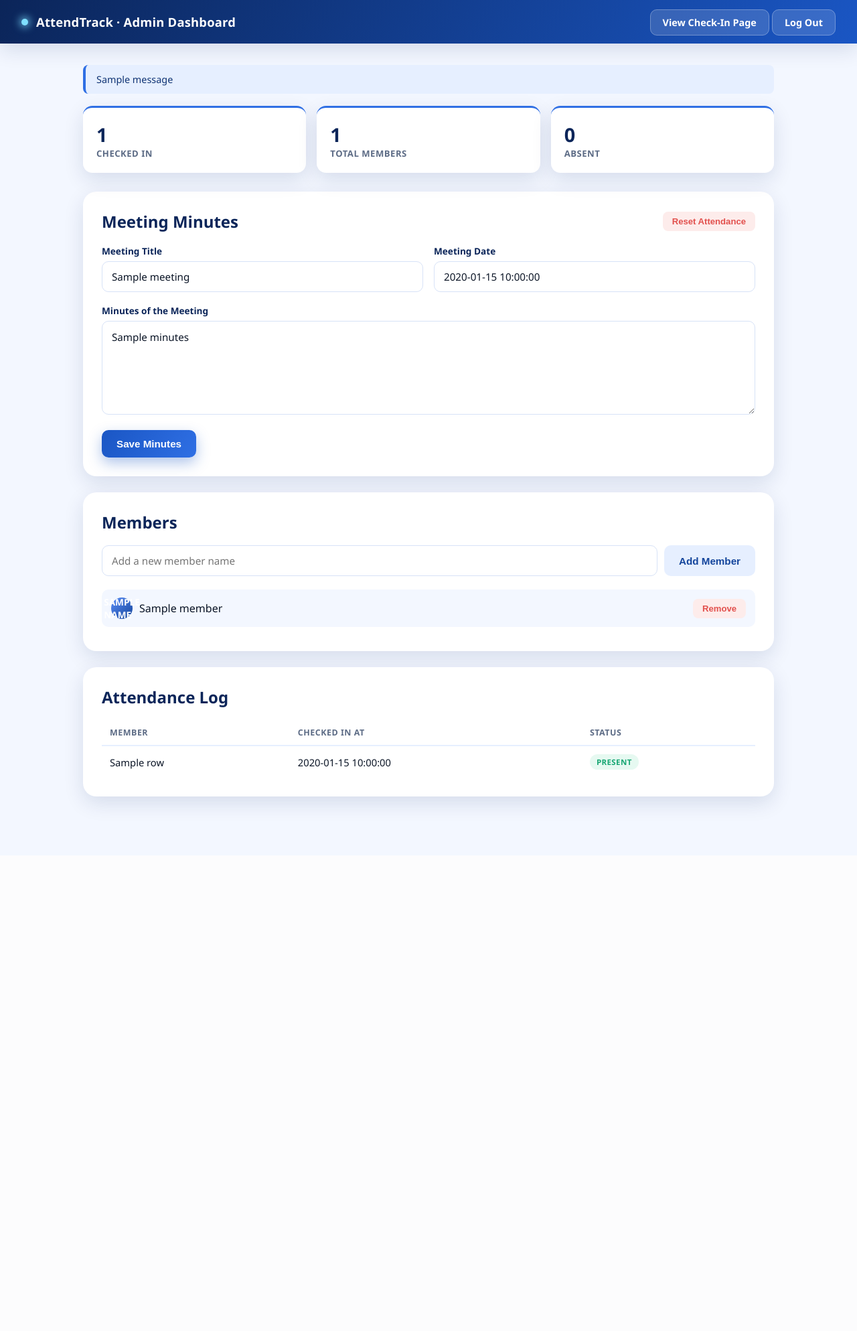
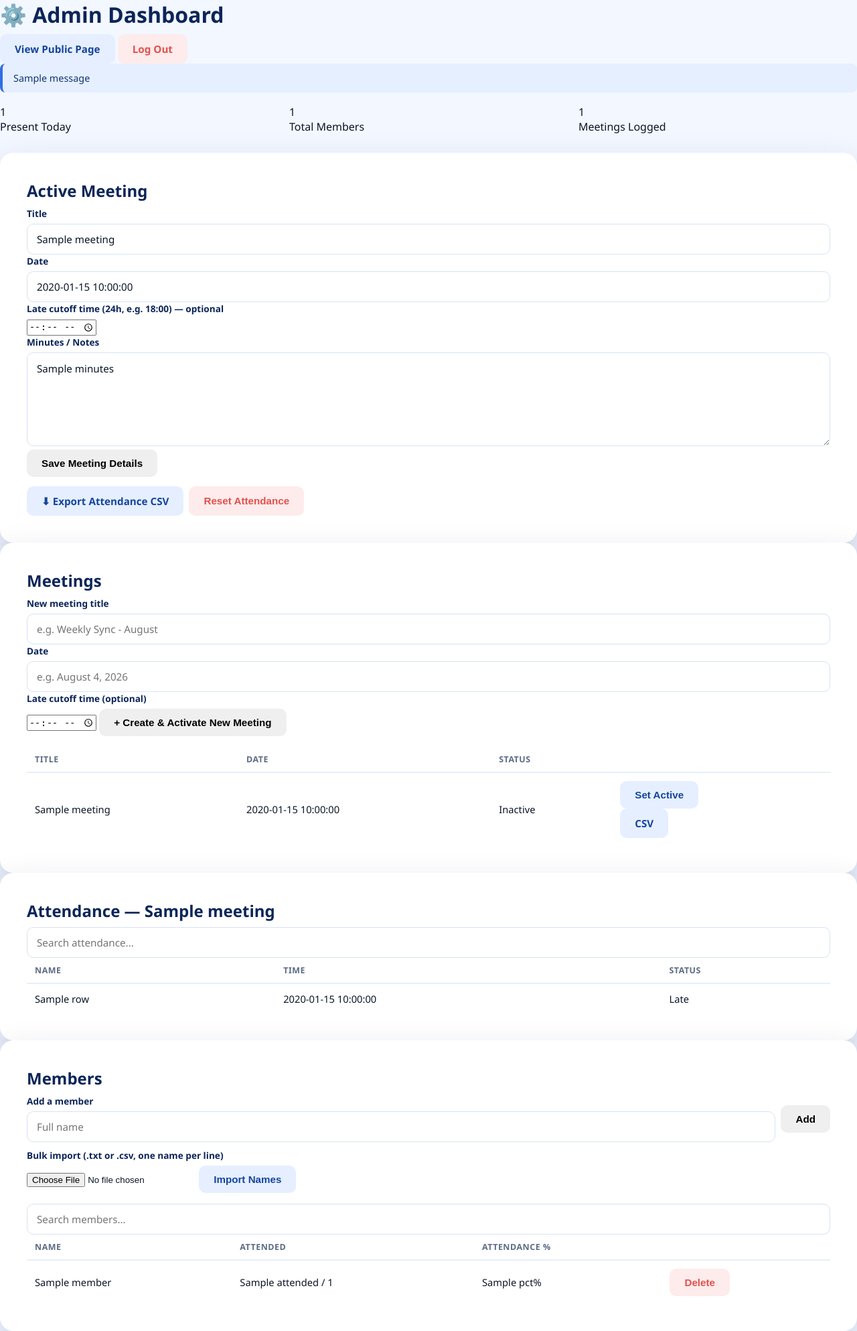
Before and after one commit to Poloqt/attendance-system, a Flask app: template templates/admin.html in a window 1280 px wide. Shown: the whole page at 67% size. Before the commit the page ends 1216 px from the top, so only its background shows below. Run offline with Flask 3, Linux system fonts and the light colour scheme; the template is opened without the code that fills it: most values are stand-ins (such as "Sample title", 1, 10 or a date in 2020); one stand-in notice (Sample message) is shown; some libraries are stand-ins or nearby versions.

Commit message:
Revamp admin dashboard with new features
Updated the admin dashboard layout and functionality, including new meeting creation, attendance tracking, and member management features.

```diff
--- a/templates/admin.html
+++ b/templates/admin.html
@@ -2,146 +2,180 @@
 <html lang="en">
 <head>
   <meta charset="UTF-8">
-  <meta name="viewport" content="width=device-width, initial-scale=1.0">
+  <meta name="viewport" content="width=device-width, initial-scale=1">
   <title>Admin Dashboard</title>
   <link rel="stylesheet" href="{{ url_for('static', filename='style.css') }}">
 </head>
 <body>
-  <div class="dashboard-shell">
-    <div class="topbar">
-      <div class="topbar-brand">
-        <span class="dot"></span>
-        AttendTrack &middot; Admin Dashboard
-      </div>
-      <div class="topbar-actions">
-        <a href="{{ url_for('main') }}" target="_blank">View Check-In Page</a>
-        <a href="{{ url_for('logout') }}">Log Out</a>
+  <div class="container">
+    <div class="top-bar">
+      <h1>⚙️ Admin Dashboard</h1>
+      <div>
+        <a href="{{ url_for('main') }}" class="btn btn-secondary btn-small">View Public Page</a>
+        <a href="{{ url_for('logout') }}" class="btn btn-danger btn-small">Log Out</a>
       </div>
     </div>
 
+    {% with messages = get_flashed_messages() %}
+      {% if messages %}{% for m in messages %}<div class="flash">{{ m }}</div>{% endfor %}{% endif %}
+    {% endwith %}
 
-    <div class="dashboard-content">
+    <div class="stat-row">
+      <div class="stat-box"><div class="num">{{ present_count }}</div><div class="label">Present Today</div></div>
+      <div class="stat-box"><div class="num">{{ total_count }}</div><div class="label">Total Members</div></div>
+      <div class="stat-box"><div class="num">{{ total_meetings }}</div><div class="label">Meetings Logged</div></div>
+    </div>
 
+    <!-- ACTIVE MEETING -->
+    <div class="card">
+      <h2>Active Meeting</h2>
+      {% if meeting %}
+        <form method="POST" action="{{ url_for('update_minutes') }}">
+          <label for="title">Title</label>
+          <input type="text" id="title" name="title" value="{{ meeting.title }}">
 
-      {% with messages = get_flashed_messages() %}
-        {% if messages %}
-          {% for message in messages %}
-            <div class="flash">{{ message }}</div>
-          {% endfor %}
-        {% endif %}
-      {% endwith %}
+          <label for="date">Date</label>
+          <input type="text" id="date" name="date" value="{{ meeting.date }}">
 
+          <label for="cutoff_time">Late cutoff time (24h, e.g. 18:00) — optional</label>
+          <input type="time" id="cutoff_time" name="cutoff_time" value="{{ meeting.cutoff_time or '' }}">
 
-      <div class="stat-row">
-        <div class="stat-card">
- <div class="stat-value">{{ present_count }}</div>
-          <div class="stat-label">Checked In</div>
-        </div>
-        <div class="stat-card">
-          <div class="stat-value">{{ total_count }}</div>
-          <div class="stat-label">Total Members</div>
-        </div>
-        <div class="stat-card">
-          <div class="stat-value">{{ total_count - present_count }}</div>
-          <div class="stat-label">Absent</div>
-        </div>
-      </div>
+          <label for="minutes">Minutes / Notes</label>
+          <textarea id="minutes" name="minutes" rows="4">{{ meeting.minutes }}</textarea>
 
+          <button type="submit" class="btn">Save Meeting Details</button>
+        </form>
 
-      <!-- Meeting Minutes -->
-      <div class="section">
-        <div class="section-header">
-          <h2 style="margin:0;">Meeting Minutes</h2>
-          <form method="POST" action="{{ url_for('reset_attendance') }}" onsubmit="return confirm('Reset attendance for a new session? This clears all check-ins.');">
-            <button type="submit" class="btn btn-danger btn-sm">Reset Attendance</button>
+        <div style="margin-top:14px; display:flex; gap:8px; flex-wrap:wrap;">
+          <a href="{{ url_for('export_meeting', meeting_id=meeting.id) }}" class="btn btn-secondary btn-small">⬇ Export Attendance CSV</a>
+          <form method="POST" action="{{ url_for('reset_attendance', meeting_id=meeting.id) }}" class="inline-form"
+                onsubmit="return confirm('Reset attendance for this meeting? This cannot be undone.');">
+            <button type="submit" class="btn btn-danger btn-small">Reset Attendance</button>
           </form>
         </div>
+      {% else %}
+        <p>No active meeting. Create one below.</p>
+      {% endif %}
+    </div>
 
+    <!-- CREATE / SWITCH MEETINGS -->
+    <div class="card">
+      <h2>Meetings</h2>
+      <form method="POST" action="{{ url_for('new_meeting') }}">
+        <label for="new_title">New meeting title</label>
+        <input type="text" id="new_title" name="title" placeholder="e.g. Weekly Sync - August">
 
-        <form method="POST" action="{{ url_for('update_minutes') }}">
-          <div class="grid-two">
-            <div class="field">
-              <label for="title">Meeting Title</label>
-              <input type="text" id="title" name="title" value="{{ meeting.title }}" required>
-            </div>
-            <div class="field">
-              <label for="date">Meeting Date</label>
-              <input type="text" id="date" name="date" value="{{ meeting.date }}" required>
-            </div>
-          </div>
-          <div class="field">
-            <label for="minutes">Minutes of the Meeting</label>
- <textarea id="minutes" name="minutes" placeholder="Type the discussion points, decisions, and action items...">{{ meeting.minutes }}</textarea>
-          </div>
-          <button type="submit" class="btn btn-primary">Save Minutes</button>
-        </form>
+        <label for="new_date">Date</label>
+        <input type="text" id="new_date" name="date" placeholder="e.g. August 4, 2026">
+
+        <label for="new_cutoff">Late cutoff time (optional)</label>
+        <input type="time" id="new_cutoff" name="cutoff_time">
+
+        <button type="submit" class="btn">+ Create &amp; Activate New Meeting</button>
+      </form>
+
+      <div class="table-wrap" style="margin-top:16px;">
+        <table>
+          <thead><tr><th>Title</th><th>Date</th><th>Status</th><th></th></tr></thead>
+          <tbody>
+            {% for m in all_meetings %}
+            <tr>
+              <td>{{ m.title }}</td>
+              <td>{{ m.date }}</td>
+              <td>
+                {% if m.is_active %}<span class="badge badge-active">Active</span>
+                {% else %}<span class="badge badge-muted">Inactive</span>{% endif %}
+              </td>
+              <td>
+                {% if not m.is_active %}
+                <form method="POST" action="{{ url_for('activate_meeting', meeting_id=m.id) }}" class="inline-form">
+                  <button type="submit" class="btn btn-secondary btn-small">Set Active</button>
+                </form>
+                {% endif %}
+                <a href="{{ url_for('export_meeting', meeting_id=m.id) }}" class="btn btn-secondary btn-small">CSV</a>
+              </td>
+            </tr>
+            {% endfor %}
+          </tbody>
+        </table>
       </div>
+    </div>
 
+    <!-- ATTENDANCE FOR ACTIVE MEETING -->
+    <div class="card">
+      <h2>Attendance — {{ meeting.title if meeting else "No active meeting" }}</h2>
+      <input type="text" id="attendanceSearch" placeholder="Search attendance..." onkeyup="filterTable('attendanceSearch','attendanceTable')">
+      <div class="table-wrap">
+        <table id="attendanceTable">
+          <thead><tr><th>Name</th><th>Time</th><th>Status</th></tr></thead>
+          <tbody>
+            {% for row in attendance %}
+            <tr>
+              <td>{{ row.name }}</td>
+              <td>{{ row.timestamp }}</td>
+              <td>
+                {% if row.status == 'late' %}<span class="badge badge-late">Late</span>
+                {% else %}<span class="badge badge-ontime">On Time</span>{% endif %}
+              </td>
+            </tr>
+            {% else %}
+            <tr><td colspan="3" style="color:#6b7280;">No check-ins yet.</td></tr>
+            {% endfor %}
+          </tbody>
+        </table>
+      </div>
+    </div>
 
-      <!-- Members -->
-      <div class="section">
-        <div class="section-header">
-          <h2 style="margin:0;">Members</h2>
+    <!-- MEMBERS -->
+    <div class="card">
+      <h2>Members</h2>
+
+      <form method="POST" action="{{ url_for('add_member') }}" style="display:flex; gap:8px; align-items:flex-end;">
+        <div style="flex:1;">
+          <label for="member_name">Add a member</label>
+          <input type="text" id="member_name" name="name" placeholder="Full name" style="margin-bottom:0;">
         </div>
+        <button type="submit" class="btn" style="margin-bottom:14px;">Add</button>
+      </form>
 
+      <form method="POST" action="{{ url_for('import_members') }}" enctype="multipart/form-data" style="margin-top:10px;">
+        <label for="member_file">Bulk import (.txt or .csv, one name per line)</label>
+        <input type="file" id="member_file" name="member_file" accept=".txt,.csv">
+        <button type="submit" class="btn btn-secondary">Import Names</button>
+      </form>
 
-        <form method="POST" action="{{ url_for('add_member') }}" class="inline-form" style="margin-bottom:20px;">
-          <input type="text" name="name" placeholder="Add a new member name" required>
-          <button type="submit" class="btn btn-secondary">Add Member</button>
-        </form>
-
-
-        {% if members %}
-          {% for member in members %}
-            <div class="member-row">
-              <div class="member-info">
-                <span class="avatar">{{ member.name[0]|upper }}</span>
-                <span>{{ member.name }}</span>
-              </div>
-              <form method="POST" action="{{ url_for('delete_member', member_id=member.id) }}" onsubmit="return confirm('Remove {{ member.name }}?');">
-                <button type="submit" class="btn btn-danger btn-sm">Remove</button>
-              </form>
-            </div>
-          {% endfor %}
-        {% else %}
-<p class="empty-state">No members yet. Add your first member above.</p>
-        {% endif %}
+      <input type="text" id="memberSearch" placeholder="Search members..." style="margin-top:16px;" onkeyup="filterTable('memberSearch','membersTable')">
+      <div class="table-wrap">
+        <table id="membersTable">
+          <thead><tr><th>Name</th><th>Attended</th><th>Attendance %</th><th></th></tr></thead>
+          <tbody>
+            {% for m in members %}
+            <tr>
+              <td>{{ m.name }}</td>
+              <td>{{ m.attended }} / {{ total_meetings }}</td>
+              <td>{{ m.pct }}%</td>
+              <td>
+                <form method="POST" action="{{ url_for('delete_member', member_id=m.id) }}" class="inline-form"
+                      onsubmit="return confirm('Remove {{ m.name }}? This also deletes their attendance history.');">
+                  <button type="submit" class="btn btn-danger btn-small">Delete</button>
+                </form>
+              </td>
+            </tr>
+            {% endfor %}
+          </tbody>
+        </table>
       </div>
-
-
-      <!-- Attendance Log -->
-      <div class="section">
-        <div class="section-header">
-          <h2 style="margin:0;">Attendance Log</h2>
-        </div>
-
-
-        {% if attendance %}
-          <table>
-            <thead>
-              <tr>
-                <th>Member</th>
-                <th>Checked In At</th>
-                <th>Status</th>
-              </tr>
-            </thead>
-            <tbody>
-              {% for row in attendance %}
-                <tr>
-                  <td>{{ row.name }}</td>
-                  <td>{{ row.timestamp }}</td>
-                  <td><span class="status-pill status-present">Present</span></td>
-                </tr>
-              {% endfor %}
-            </tbody>
-          </table>
-        {% else %}
-          <p class="empty-state">No one has checked in yet.</p>
-        {% endif %}
-      </div>
-
-
     </div>
   </div>
+
+  <script>
+    function filterTable(inputId, tableId) {
+      const filter = document.getElementById(inputId).value.toLowerCase();
+      const rows = document.querySelectorAll(`#${tableId} tbody tr`);
+      rows.forEach(row => {
+        row.style.display = row.textContent.toLowerCase().includes(filter) ? '' : 'none';
+      });
+    }
+  </script>
 </body>
 </html>
```
